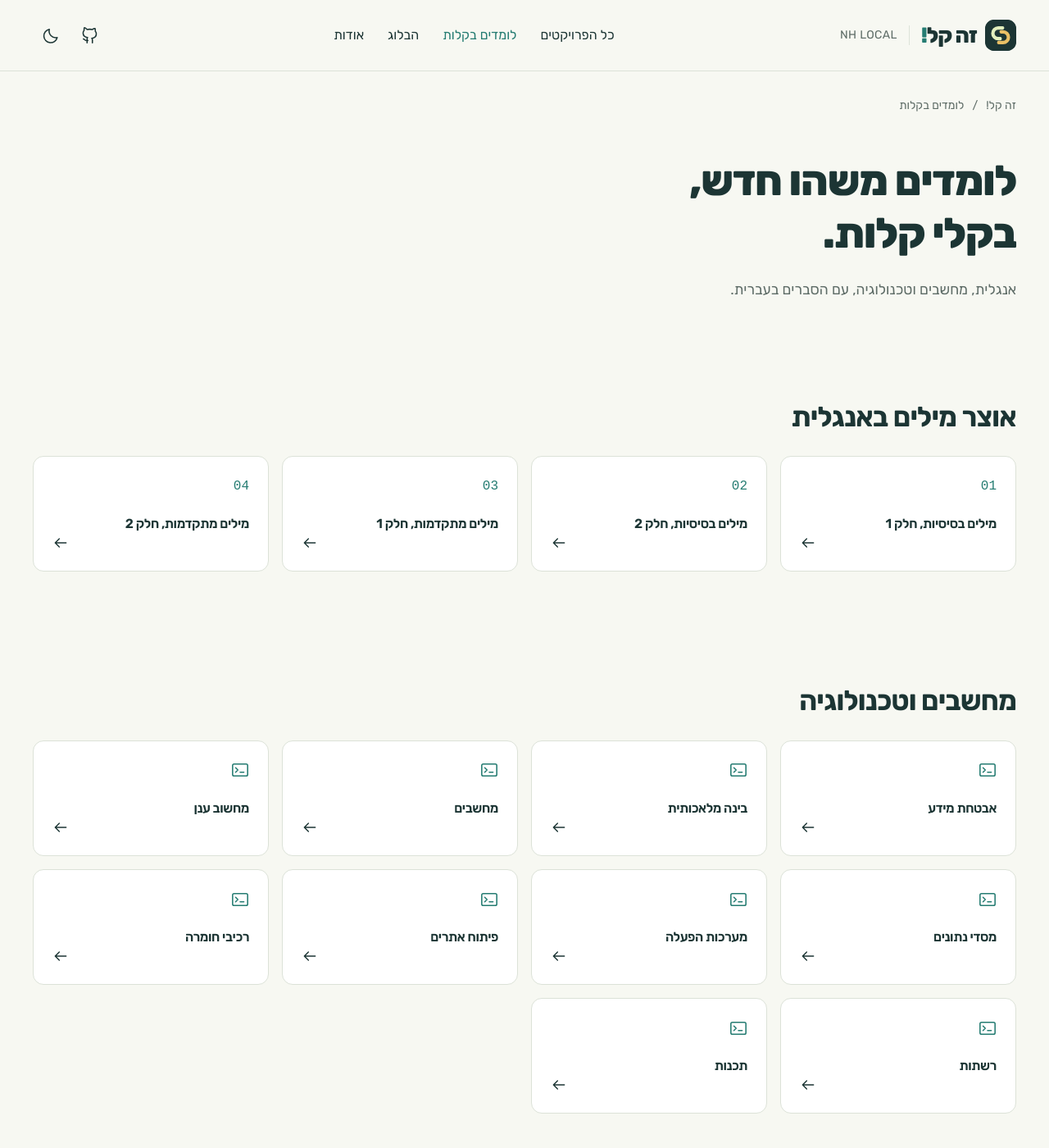
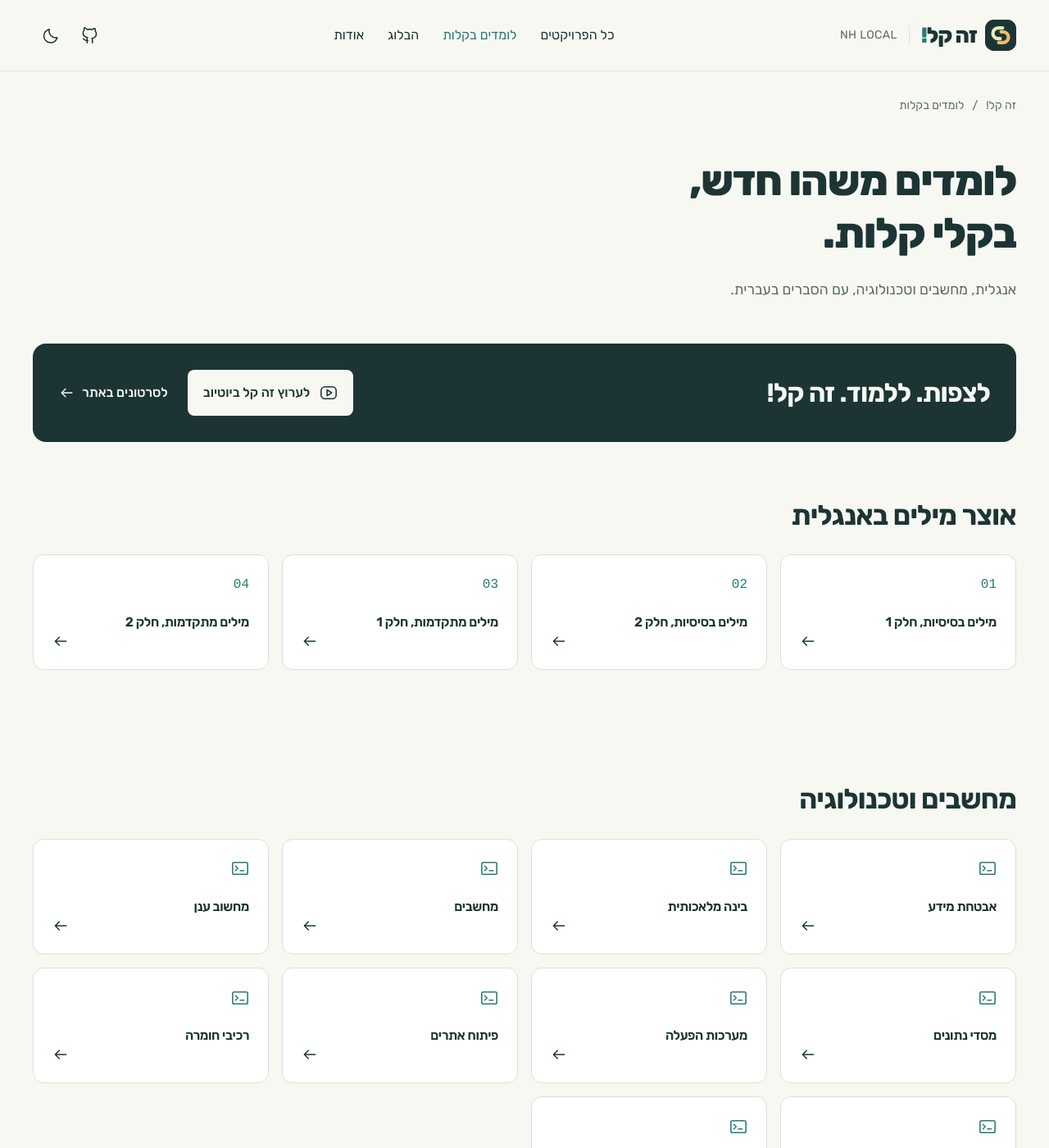
Before and after one commit to NHLOCAL/ZeKal, a Jekyll site: the page built from docs/learn/index.html, in a window 1280 px wide and 1400 px high. Shown: the whole window at 82% size. Built offline with Jekyll 4.4.1, drawn with Linux system fonts in a browser that asks for light colours; some of the changed text lies outside the part shown.

Commit message:
design: feature ZeKal videos before learning topic cards

```diff
--- a/docs/assets/css/gateway.css
+++ b/docs/assets/css/gateway.css
@@ -1242,6 +1242,41 @@ input:focus-visible,textarea:focus-visible {
   text-decoration:underline;
   text-underline-offset:3px
 }
+.learning-video {
+  display:flex;
+  align-items:center;
+  justify-content:space-between;
+  flex-wrap:wrap;
+  gap:24px;
+  padding:32px;
+  border-radius:16px;
+  background:var(--ink);
+  color:var(--bg)
+}
+.learning-video h2 {
+  font-size:clamp(1.6rem,3vw,2rem)
+}
+.learning-video-actions {
+  display:flex;
+  align-items:center;
+  flex-wrap:wrap;
+  gap:16px 24px
+}
+.learning-video .primary-button {
+  background:var(--bg);
+  color:var(--ink);
+  font-size:1rem;
+  min-height:56px;
+  gap:12px;
+  padding-inline:18px
+}
+.learning-video .text-link {
+  font-size:1rem
+}
+.learning-video .text-link:hover {
+  color:inherit;
+  text-decoration:underline
+}
 .learning-grid {
   display:grid;
   grid-template-columns:repeat(4,minmax(0,1fr));
@@ -1682,6 +1717,15 @@ input:focus-visible,textarea:focus-visible {
   }
 }
 @media(max-width:560px) {
+  .learning-video {
+    padding:24px
+  }
+  .learning-video-actions {
+    width:100%
+  }
+  .learning-video .primary-button {
+    width:100%
+  }
   html {
     scroll-padding-top:88px
   }
--- a/docs/index.html
+++ b/docs/index.html
@@ -47,7 +47,7 @@ description: "זה קל! שער הפרויקטים של NH Local: אלף בוט,
 <section class="learning-teaser container section-space" id="topics" aria-labelledby="learning-title">
   <div class="learning-symbol" aria-hidden="true">{% include icon.html name='book' %}<span>Aa / א</span></div>
   <div><h2 id="learning-title">לומדים בקלות</h2></div>
-  <div class="learning-actions"><a id="common-words" href="{{ '/learn/' | relative_url }}#common-words">להרחיב את האנגלית {% include icon.html name='arrow' %}</a><a id="programming-and-computers" href="{{ '/learn/' | relative_url }}#programming-and-computers">להבין את הטכנולוגיה {% include icon.html name='arrow' %}</a><a href="{{ '/youtube-channel.html' | relative_url }}">ללמוד דרך סרטונים {% include icon.html name='arrow' %}</a></div>
+  <div class="learning-actions"><a href="https://www.youtube.com/@Ze-Kal">זה קל ביוטיוב {% include icon.html name='play' %}</a><a id="common-words" href="{{ '/learn/' | relative_url }}#common-words">להרחיב את האנגלית {% include icon.html name='arrow' %}</a><a id="programming-and-computers" href="{{ '/learn/' | relative_url }}#programming-and-computers">להבין את הטכנולוגיה {% include icon.html name='arrow' %}</a></div>
 </section>
 
 <section class="about-section container section-space" id="about" aria-labelledby="about-title">
--- a/docs/learn/index.html
+++ b/docs/learn/index.html
@@ -6,6 +6,10 @@ permalink: /learn/
 ---
 <nav class="breadcrumbs" aria-label="מיקום באתר"><a href="{{ '/' | relative_url }}">זה קל!</a><span aria-hidden="true">/</span><span aria-current="page">לומדים בקלות</span></nav>
 <header class="category-hero"><h1>לומדים משהו חדש,<br>בקלי קלות.</h1><p>אנגלית, מחשבים וטכנולוגיה, עם הסברים בעברית.</p></header>
+<section class="learning-video" aria-labelledby="learning-video-title">
+  <div class="learning-video-copy"><h2 id="learning-video-title">לצפות. ללמוד. זה קל!</h2></div>
+  <div class="learning-video-actions"><a class="button primary-button" href="https://www.youtube.com/@Ze-Kal">{% include icon.html name='play' %}לערוץ זה קל ביוטיוב</a><a class="text-link" href="{{ '/youtube-channel.html' | relative_url }}">לסרטונים באתר {% include icon.html name='arrow' %}</a></div>
+</section>
 <section class="section-space" id="common-words"><div class="section-heading"><div><h2>אוצר מילים באנגלית</h2></div></div><div class="learning-grid">
 <a href="{{ '/topics/basic-words-1.html' | relative_url }}"><span>01</span><h3>מילים בסיסיות, חלק 1</h3>{% include icon.html name='arrow' %}</a>
 <a href="{{ '/topics/basic-words-2.html' | relative_url }}"><span>02</span><h3>מילים בסיסיות, חלק 2</h3>{% include icon.html name='arrow' %}</a>
@@ -15,4 +19,4 @@ permalink: /learn/
 <section class="section-space" id="programming-and-computers"><div class="section-heading"><div><h2>מחשבים וטכנולוגיה</h2></div></div><div class="learning-grid topics-grid">
 {% assign topic_pages = site.pages | where: 'section', 'learning' | sort: 'title' %}{% for topic in topic_pages %}{% if topic.url contains '/topics/' %}{% unless topic.url contains 'words' %}<a href="{{ topic.url | relative_url }}"><span>{% include icon.html name='terminal' %}</span><h3>{{ topic.title }}</h3>{% include icon.html name='arrow' %}</a>{% endunless %}{% endif %}{% endfor %}
 </div></section>
-<aside class="reading-next"><strong>מעדיפים ללמוד בצפייה?</strong><a href="{{ '/youtube-channel.html' | relative_url }}">סרטוני האנגלית של זה קל! {% include icon.html name='play' %}</a><a href="{{ '/projects/learning/' | relative_url }}">עוד כלים ללמידה {% include icon.html name='arrow' %}</a></aside>
+<a class="text-link" href="{{ '/projects/learning/' | relative_url }}">עוד כלים ללמידה {% include icon.html name='arrow' %}</a>
```
